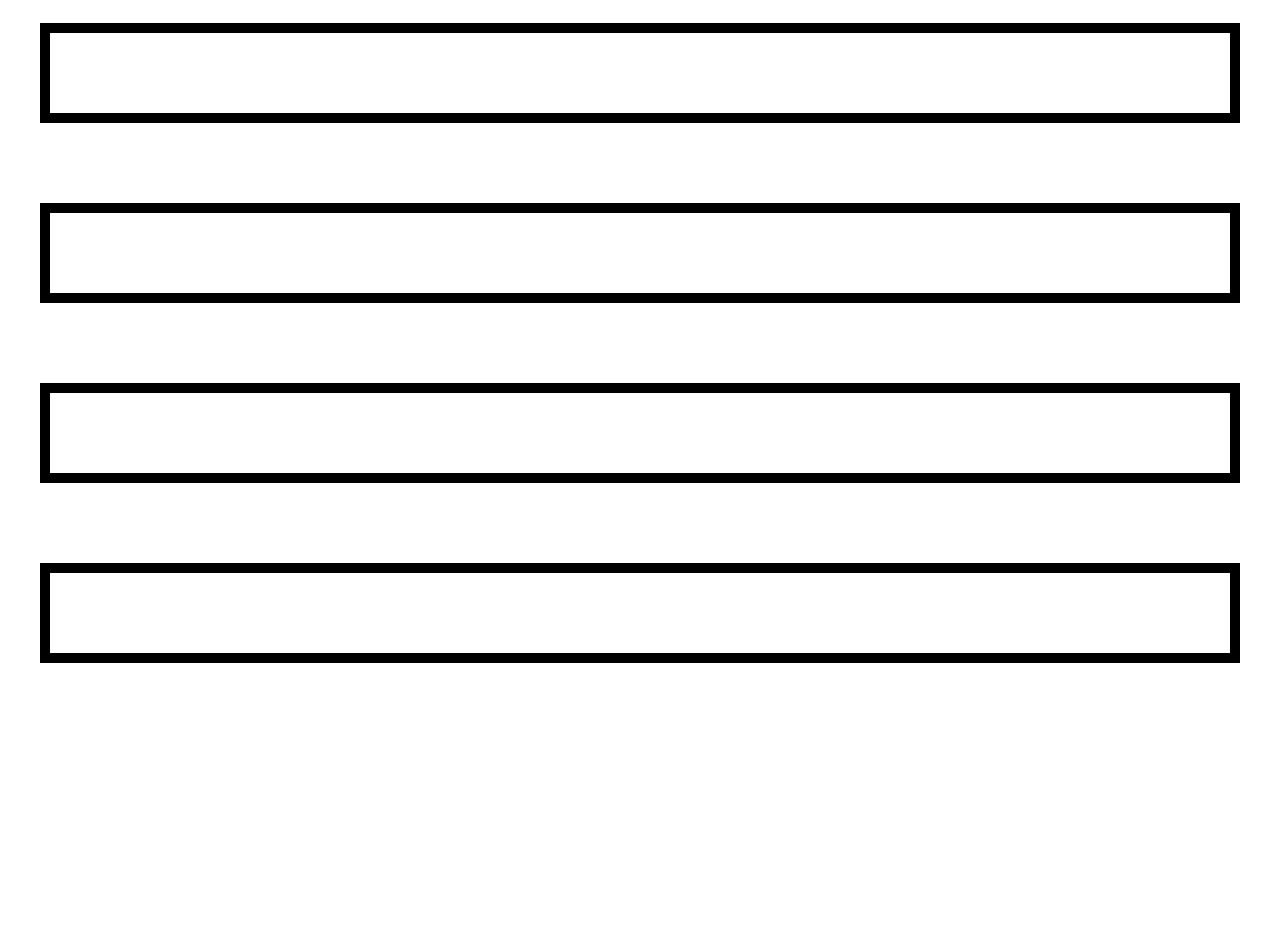
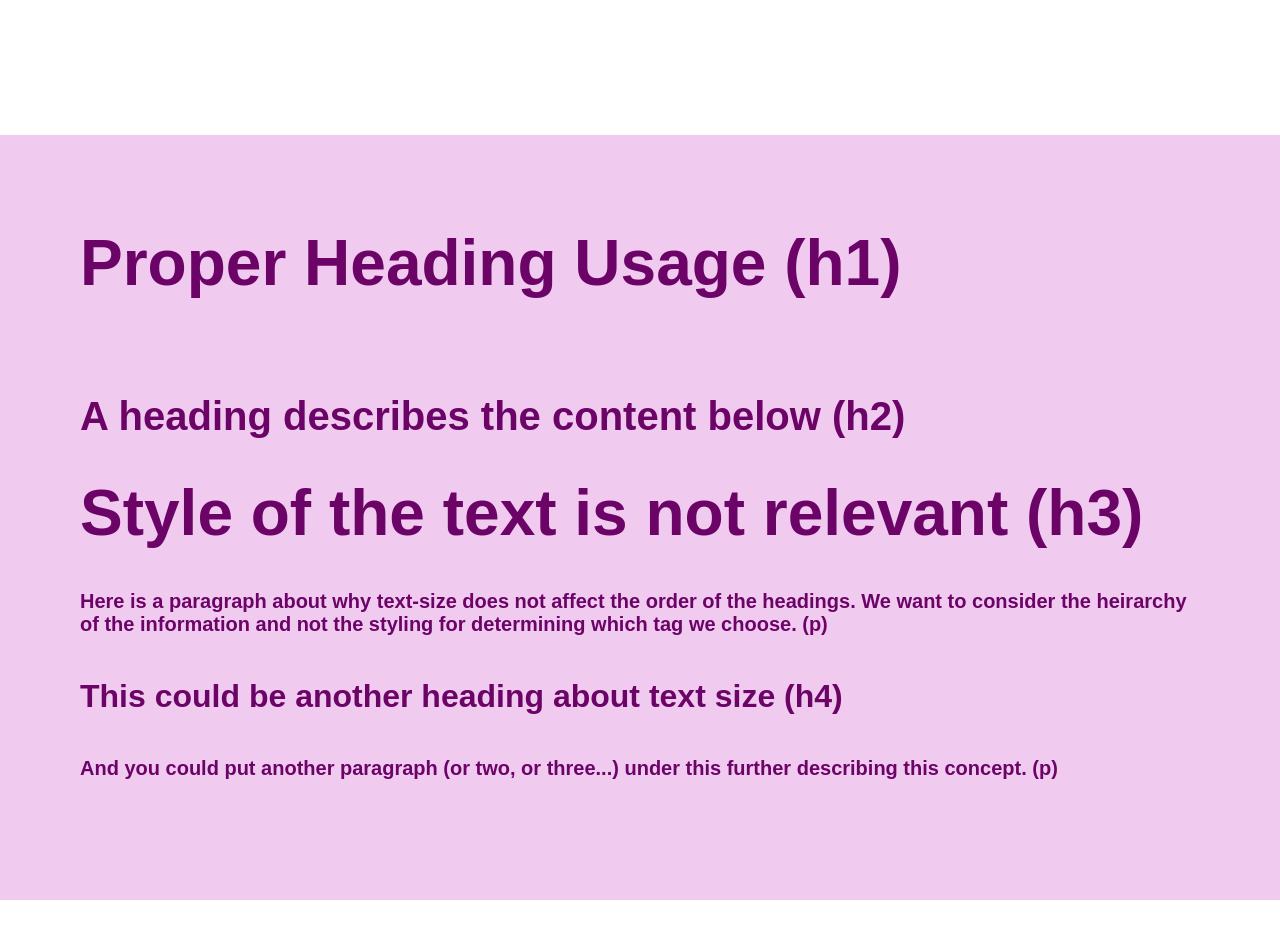
Before and after one commit to samhatesham5/exercise-one, a plain HTML site: page index.html in a window 1280 px wide. Shown: the part 820-1758 px from the top of the page. Before the commit the page ends 1523 px from the top, so only its background shows below. Drawn offline with Linux system fonts and the light colour scheme.

Commit message:
Proper Heading

```diff
--- a/index.html
+++ b/index.html
@@ -42,15 +42,19 @@
 
             </div>
         </section>
+        <!--Proper Heading Section-->
         <section id="heading-section" class="heading-section-section section-element">
-            <div class="interior">
-
+            <div class="heading-sec interior">
+                <h1>Proper Heading Usage (h1)</h1>
+                <h2>A heading describes the content below (h2)</h2>
+                <h3>Style of the text is not relevant (h3) </h3>
+                <p>Here is a paragraph about why text-size does not affect the order of the headings. We want to consider the heirarchy of the information and not the styling for determining which tag we choose. (p)</p>
+                <h4>This could be another heading about text size (h4) </h4>
+                <p>And you could put another paragraph (or two, or three...) under this further describing this concept. (p)</p>
             </div>
         </section>
         <section id="simple-javascript" class="simple-javascript-section section-element">
-            <div class="interior">
-
-            </div>
+            <div class="interior"> </div>
 
         </section>
 
--- a/style.css
+++ b/style.css
@@ -9,7 +9,8 @@ body,
 h1,
 h2,
 h3,
-h4 {
+h4,
+p {
     font-family: sans-serif;
     margin: 0;
 }
@@ -68,14 +69,13 @@ Works best with max-width and means that it'll remain in a spot regardless of th
     max-width: 1200px;
     padding: 40px;
     width: 100%;
-    border: 10px solid;
 }
 
 /* Try to alphabetize code */
 
 .interior h1 {
     color: black;
-    font-size:64px;
+    font-size: 64px;
     font-weight: 700;
     line-height: 1.5;
     margin-bottom: 45px;
@@ -83,14 +83,14 @@ Works best with max-width and means that it'll remain in a spot regardless of th
 
 .interior h2 {
     color: black;
-    font-size: 32px;
+    font-size: 40px;
     font-weight: 400;
     line-height: 1;
 }
 
 .interior p {
     color: black;
-    font-size:32px;
+    font-size: 32px;
     font-weight: 700;
     line-height: 1;
 }
@@ -98,7 +98,45 @@ Works best with max-width and means that it'll remain in a spot regardless of th
 /*Styling the inside of the border box*/
 .box-model-interior {
     background-color: #9EF490;
+    border: 10px solid;
     border-color: #187908;
 
 
 }
+
+/*Section Heading Start */
+
+
+section.heading-section-section {
+    background-color: #F1CAF0;
+
+}
+
+/*Adjusting the heading for everything but not h1*/
+
+.heading-sec h1, .heading-sec h2, .heading-sec h3, .heading-sec p, .heading-sec h4 {
+    color: #6C0468;
+    font-weight: 700;
+    padding: 0px 0px 40px 0px;
+}
+
+.heading-sec h1 {
+    color: #6C0468;
+    font-weight: 700;
+}
+
+
+.heading-sec h3 {
+    font-size: 64px;
+}
+
+.heading-sec h4 {
+    font-size: 32px;
+    font-weight: 700px;
+    line-height: 41.4px;
+}
+
+.heading-sec p {
+    font-size: 20px;
+    line-height: 23px;
+}
```
